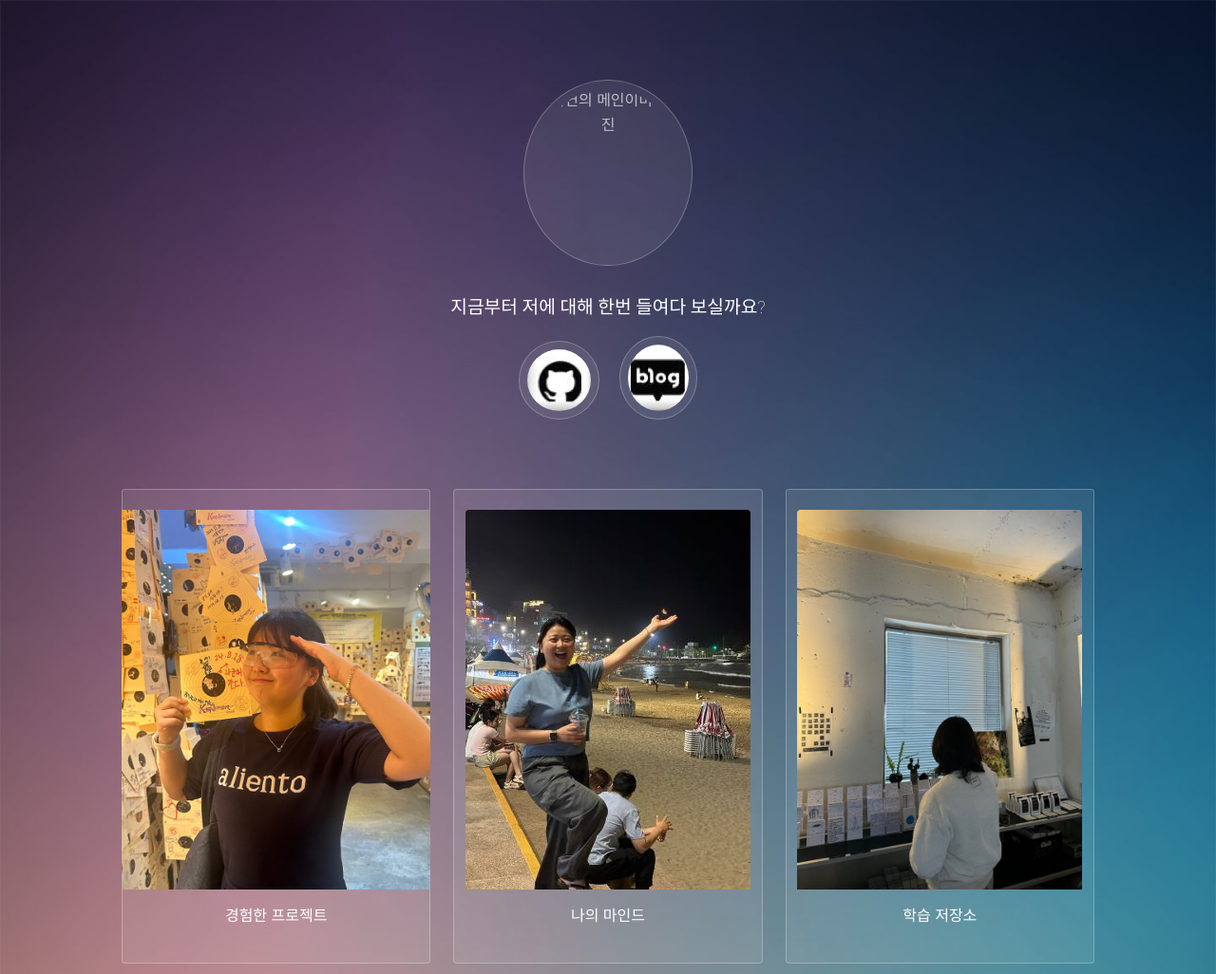
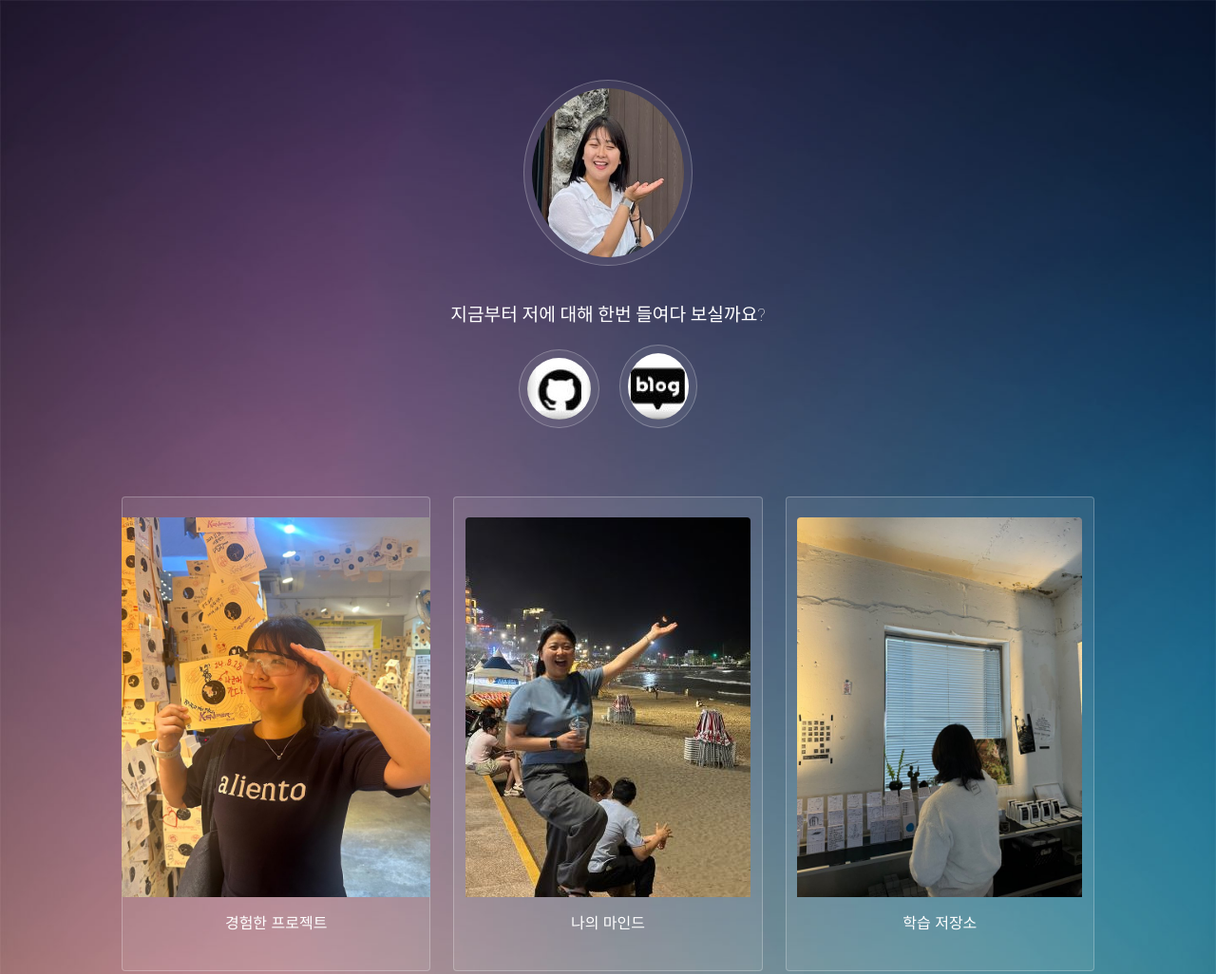
Before and after one commit to 3514jy/myself, a plain HTML site: page index.html in a window 1280 px wide. Shown: the top 1026 px of the page at 95% size. Drawn offline with Linux system fonts and the light colour scheme; the site is published under a folder, as on GitHub Pages, so addresses that start at the root find nothing.

Commit message:
Update index.html

```diff
--- a/index.html
+++ b/index.html
@@ -195,7 +195,7 @@
 
 		<header id="header">
 			<span class="avatar">
-			<img src="/static/images/main/00.jpg" alt="지연의 메인이미지사진" width="173" height="178"></span>
+			<img src="static/images/main/00.jpg" alt="지연의 메인이미지사진" width="173" height="178"></span>
 			<h1 class="highlighted-title">
 				<strong>지금부터 저에 대해 한번 들여다 보실까요?</strong>
 			</h1>
```
